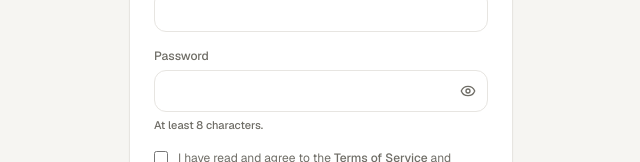
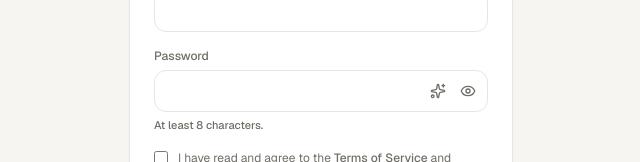
Before and after one commit to alphadevking/sellersplace, a Next.js app: page /signup in a window 1280 px wide. Shown: the part 360-522 px from the top of the page, without its empty margins (319-959 px from the left). Built offline with nearby package versions, Linux system fonts and the light colour scheme; no server answers.

Commit message:
feat: implement strong password generation and integrate with password input components

```diff
--- a/scripts/generate-password.ts
+++ b/scripts/generate-password.ts
@@ -1,46 +1,14 @@
 /**
- * Strong password generator for filling the app's auth forms (signup, reset,
- * change password) and admin seed passwords.
+ * Strong password generator CLI — for filling the app's auth forms and admin
+ * seed passwords. Shares its logic with the in-form "suggest" button
+ * (src/lib/password.ts), so both produce identical-quality passwords.
  *
  * Usage:
  *   pnpm gen:password              # one 16-char password
  *   pnpm gen:password 24           # one 24-char password
  *   pnpm gen:password 16 5         # five 16-char passwords
- *
- * Guarantees at least one lowercase, uppercase, digit, and symbol, and uses
- * crypto-secure randomness (never Math.random). Minimum length is 8 to match
- * the app's own rule.
  */
-import { randomInt } from "crypto";
-
-const LOWER = "abcdefghijkmnpqrstuvwxyz"; // no l/o — avoid look-alikes
-const UPPER = "ABCDEFGHJKLMNPQRSTUVWXYZ"; // no I/O
-const DIGITS = "23456789"; // no 0/1
-const SYMBOLS = "!@#$%^&*-_=+?";
-const ALL = LOWER + UPPER + DIGITS + SYMBOLS;
-
-/** Unbiased pick of one character from a set. */
-function pick(set: string): string {
-  return set[randomInt(set.length)];
-}
-
-/** Fisher–Yates shuffle with crypto randomness. */
-function shuffle(chars: string[]): string[] {
-  for (let i = chars.length - 1; i > 0; i--) {
-    const j = randomInt(i + 1);
-    [chars[i], chars[j]] = [chars[j], chars[i]];
-  }
-  return chars;
-}
-
-export function generatePassword(length = 16): string {
-  const len = Math.max(8, length);
-  // Seed one of each class so complexity rules always pass...
-  const chars = [pick(LOWER), pick(UPPER), pick(DIGITS), pick(SYMBOLS)];
-  // ...then fill the rest from the full alphabet.
-  for (let i = chars.length; i < len; i++) chars.push(pick(ALL));
-  return shuffle(chars).join("");
-}
+import { generatePassword } from "../src/lib/password";
 
 const length = Number.parseInt(process.argv[2] ?? "16", 10) || 16;
 const count = Number.parseInt(process.argv[3] ?? "1", 10) || 1;
--- a/src/app/(auth)/forgot-password/page.tsx
+++ b/src/app/(auth)/forgot-password/page.tsx
@@ -144,6 +144,7 @@ export default function ForgotPasswordPage() {
                 onChange={setPassword}
                 minLength={8}
                 autoComplete="new-password"
+                generate
               />
               <span className="text-[11px] text-muted">At least 8 characters.</span>
             </label>
--- a/src/app/(auth)/signup/page.tsx
+++ b/src/app/(auth)/signup/page.tsx
@@ -125,6 +125,7 @@ export default function SignupPage() {
                 onChange={(password) => setForm({ ...form, password })}
                 minLength={8}
                 autoComplete="new-password"
+                generate
               />
               <span className="text-[11px] text-muted">At least 8 characters.</span>
             </label>
--- a/src/components/PasswordInput.tsx
+++ b/src/components/PasswordInput.tsx
@@ -1,21 +1,46 @@
 "use client";
 
 import { useState } from "react";
-import { Eye, EyeOff } from "lucide-react";
+import { Check, Eye, EyeOff, Sparkles } from "lucide-react";
+import { generatePassword } from "@/lib/password";
 
-/** Password field with a show/hide toggle inside the input. */
+/**
+ * Password field with a show/hide toggle. When `generate` is set (new-password
+ * contexts — signup, reset, change), it also offers a "suggest strong
+ * password" button that fills a crypto-secure password, reveals it, and copies
+ * it to the clipboard so it can be saved or pasted into a confirm field.
+ */
 export default function PasswordInput({
   value,
   onChange,
   minLength,
   autoComplete,
+  generate = false,
 }: {
   value: string;
   onChange: (value: string) => void;
   minLength?: number;
   autoComplete?: string;
+  generate?: boolean;
 }) {
   const [visible, setVisible] = useState(false);
+  const [copied, setCopied] = useState(false);
+
+  async function suggest() {
+    const pwd = generatePassword(16);
+    onChange(pwd);
+    setVisible(true);
+    try {
+      await navigator.clipboard.writeText(pwd);
+      setCopied(true);
+      setTimeout(() => setCopied(false), 2500);
+    } catch {
+      // Clipboard blocked (insecure context) — the revealed value is enough.
+    }
+  }
+
+  // Reserve right-edge room for one or two icon buttons.
+  const padRight = generate ? "pr-16" : "pr-10";
 
   return (
     <div className="relative">
@@ -26,16 +51,33 @@ export default function PasswordInput({
         autoComplete={autoComplete}
         value={value}
         onChange={(e) => onChange(e.target.value)}
-        className="input-field w-full pr-10"
+        className={`input-field w-full ${padRight}`}
       />
+      <div className="absolute right-1.5 top-1/2 flex -translate-y-1/2 items-center gap-0.5">
+        {generate && (
+          <button
+            type="button"
+            onClick={suggest}
+            aria-label="Suggest a strong password"
+            title="Suggest a strong password"
+            className="rounded-lg p-1.5 text-muted transition-colors hover:bg-surface hover:text-foreground"
+          >
+            {copied ? (
+              <Check className="h-4 w-4" style={{ color: "var(--brand)" }} />
+            ) : (
+              <Sparkles className="h-4 w-4" />
+            )}
+          </button>
+        )}
         <button
           type="button"
           onClick={() => setVisible((v) => !v)}
           aria-label={visible ? "Hide password" : "Show password"}
-        className="absolute right-1.5 top-1/2 -translate-y-1/2 rounded-lg p-1.5 text-muted transition-colors hover:bg-surface hover:text-foreground"
+          className="rounded-lg p-1.5 text-muted transition-colors hover:bg-surface hover:text-foreground"
         >
           {visible ? <EyeOff className="h-4 w-4" /> : <Eye className="h-4 w-4" />}
         </button>
       </div>
+    </div>
   );
 }
--- a/src/components/storefront/ChangePasswordForm.tsx
+++ b/src/components/storefront/ChangePasswordForm.tsx
@@ -57,7 +57,7 @@ export default function ChangePasswordForm() {
         </label>
         <label className="field-label">
           New password
-          <PasswordInput value={next} onChange={setNext} minLength={8} autoComplete="new-password" />
+          <PasswordInput value={next} onChange={setNext} minLength={8} autoComplete="new-password" generate />
           <span className="text-[11px] text-muted">At least 8 characters.</span>
         </label>
         <label className="field-label">
--- a/src/components/storefront/ChatWidget.tsx
+++ b/src/components/storefront/ChatWidget.tsx
@@ -3,7 +3,7 @@
 import { useCallback, useEffect, useState } from "react";
 import Link from "next/link";
 import { usePathname } from "next/navigation";
-import { MessageCircle, X, Headset, Maximize2 } from "lucide-react";
+import { X, Headset, Maximize2 } from "lucide-react";
 import { storeConfig } from "@/config/store";
 import ChatConversation from "@/components/storefront/ChatConversation";
 import CountBadge from "@/components/storefront/CountBadge";
@@ -78,7 +78,7 @@ export default function ChatWidget({ signedIn }: { signedIn: boolean }) {
         aria-label={open ? "Close support chat" : "Chat with support"}
         className="btn-primary fixed bottom-20 right-4 z-50 flex items-center gap-2 rounded-full px-4 py-3 shadow-lg md:bottom-6 md:right-6 [margin-bottom:env(safe-area-inset-bottom)]"
       >
-        {open ? <X className="h-5 w-5" /> : <MessageCircle className="h-5 w-5" />}
+        {open ? <X className="h-5 w-5" /> : <Headset className="h-5 w-5" />}
         <span className="hidden text-sm font-medium sm:inline">Support</span>
         {!open && <CountBadge count={unread} />}
       </button>
--- /dev/null
+++ b/src/lib/password.ts
@@ -0,0 +1,49 @@
+/**
+ * Isomorphic strong-password generator — one source of truth shared by the
+ * signup/reset form's "suggest" button and the `pnpm gen:password` CLI. Uses
+ * the Web Crypto API (`crypto.getRandomValues`), which is global in both
+ * browsers and Node 20+, so it is safe to import from a client component.
+ */
+
+const LOWER = "abcdefghijkmnpqrstuvwxyz"; // no l/o — avoid look-alikes
+const UPPER = "ABCDEFGHJKLMNPQRSTUVWXYZ"; // no I/O
+const DIGITS = "23456789"; // no 0/1
+const SYMBOLS = "!@#$%^&*-_=+?";
+const ALL = LOWER + UPPER + DIGITS + SYMBOLS;
+
+/** Crypto-secure integer in [0, max) using rejection sampling (no modulo bias). */
+function randomInt(max: number): number {
+  const limit = Math.floor(0xffffffff / max) * max;
+  const buf = new Uint32Array(1);
+  let x: number;
+  do {
+    crypto.getRandomValues(buf);
+    x = buf[0];
+  } while (x >= limit);
+  return x % max;
+}
+
+function pick(set: string): string {
+  return set[randomInt(set.length)];
+}
+
+/** Fisher–Yates shuffle with crypto randomness. */
+function shuffle<T>(arr: T[]): T[] {
+  for (let i = arr.length - 1; i > 0; i--) {
+    const j = randomInt(i + 1);
+    [arr[i], arr[j]] = [arr[j], arr[i]];
+  }
+  return arr;
+}
+
+/**
+ * Generates a password with at least one lowercase, uppercase, digit, and
+ * symbol, avoiding look-alike characters. Length is clamped to the app's
+ * 8-character minimum.
+ */
+export function generatePassword(length = 16): string {
+  const len = Math.max(8, length);
+  const chars = [pick(LOWER), pick(UPPER), pick(DIGITS), pick(SYMBOLS)];
+  for (let i = chars.length; i < len; i++) chars.push(pick(ALL));
+  return shuffle(chars).join("");
+}
```
Lines whose indentation alone changed are shown as unchanged.
